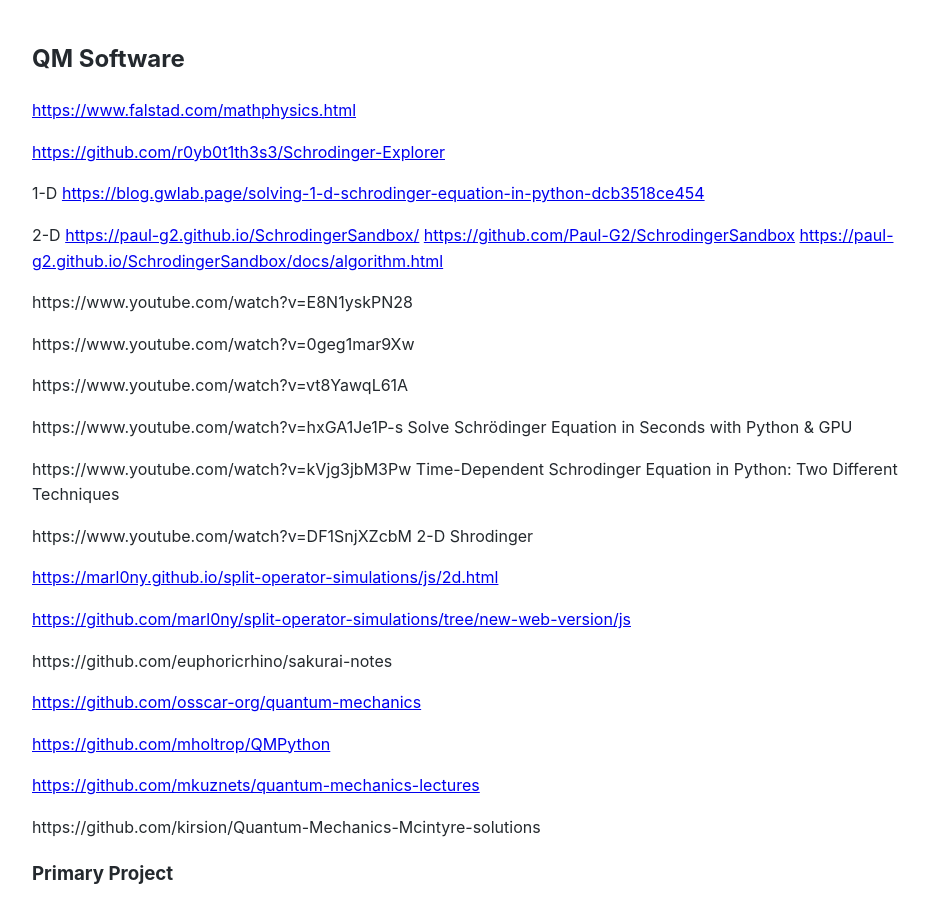
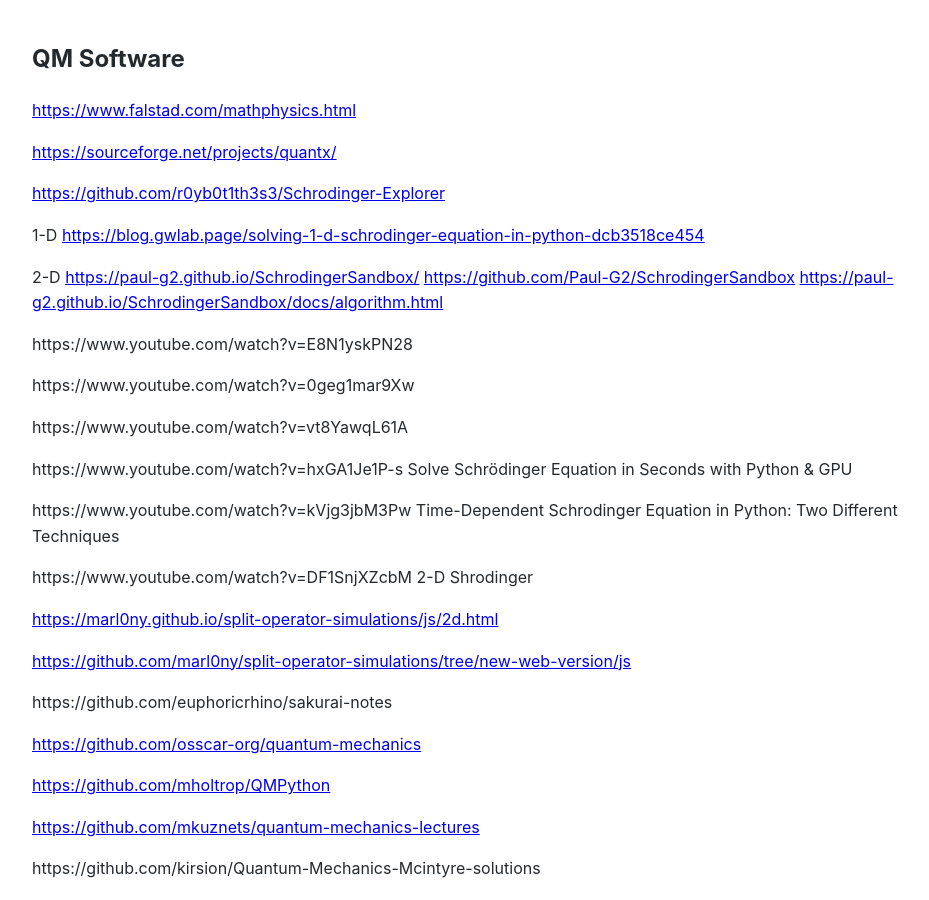
Before and after one commit to Michael-Lubinsky/michael-lubinsky.github.com, a Jekyll site: the page built from physics/competitors.md, in a window 1280 px wide and 900 px high. Shown: the whole window, without its empty margins (158-1087 px from the left). Built offline with Jekyll 4.4.1, drawn with Linux system fonts in a browser that asks for light colours; our own code applies the rules of GitHub Pages for plain Markdown files.

Commit message:
Update competitors.md

```diff
--- a/physics/competitors.md
+++ b/physics/competitors.md
@@ -1,6 +1,8 @@
 ## QM Software
 
 <https://www.falstad.com/mathphysics.html>
+
+<https://sourceforge.net/projects/quantx/>
 
 <https://github.com/r0yb0t1th3s3/Schrodinger-Explorer>
 
```
